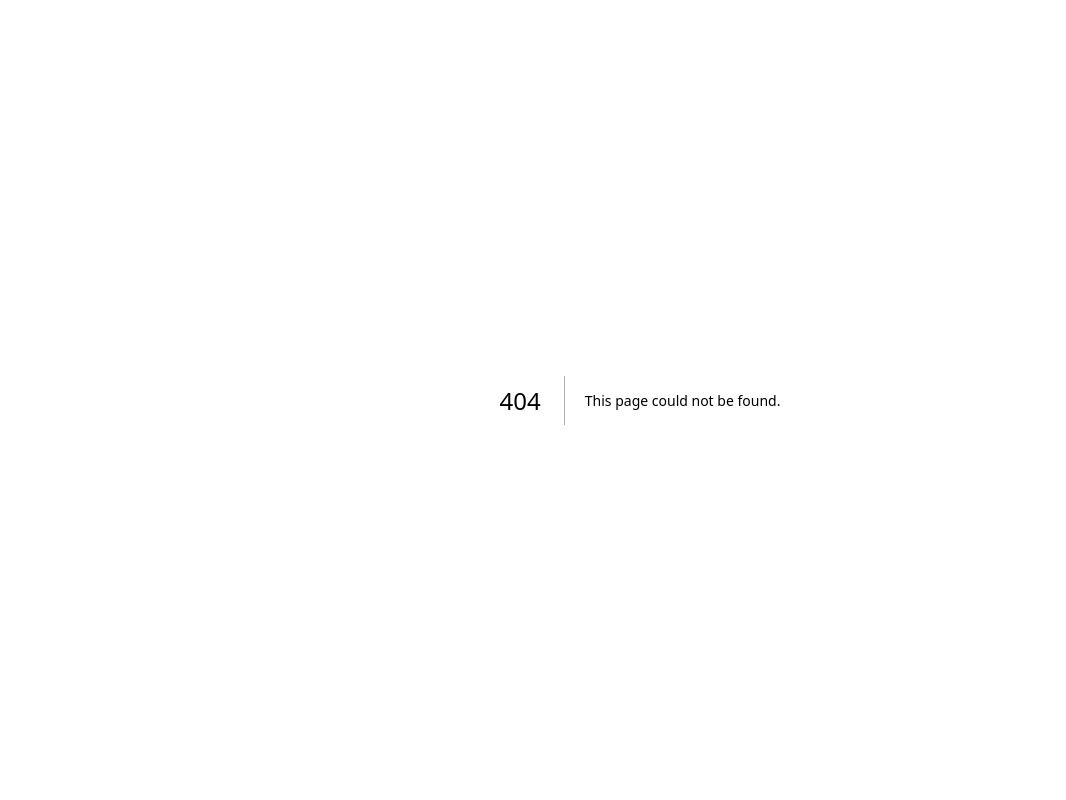
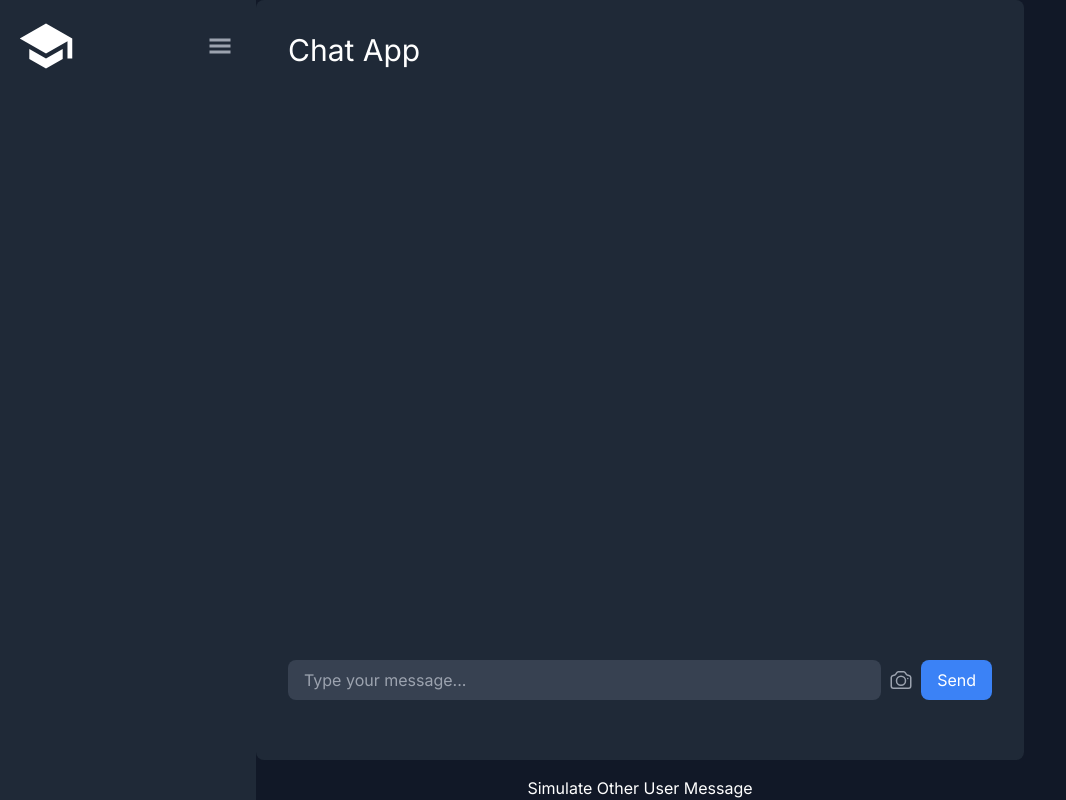
Before and after one commit to MohamedMErouane/pfe, a Next.js app: page /Chat in a window 1280 px wide. Before the commit this address had no page. Shown: the whole page, without its empty margins (0-1066 px from the left). Built offline with nearby package versions, Linux system fonts and the light colour scheme.

Commit message:
Ana Salit akhouya Lahoma YAsser V2

```diff
--- /dev/null
+++ b/app/Chat/page.tsx
@@ -0,0 +1,135 @@
+"use client"
+import React, { useState, useRef, useEffect } from 'react';
+import { CameraIcon } from '@heroicons/react/24/outline';
+import SideBar from '@/components/SideBar';
+
+interface Message {
+  text?: string;
+  sender: string;
+  image?: File;
+}
+
+const ChatPage = () => {
+  const [messages, setMessages] = useState<Message[]>([]);
+  const [newMessage, setNewMessage] = useState('');
+  const [image, setImage] = useState<File | null>(null);
+  const [displayedImage, setDisplayedImage] = useState<string | null>(null);
+  const chatRef = useRef<HTMLDivElement>(null);
+
+  const handleInputChange = (e: React.ChangeEvent<HTMLInputElement>) => {
+    setNewMessage(e.target.value);
+  };
+
+  const handleImageChange = (e: React.ChangeEvent<HTMLInputElement>) => {
+    const file = e.target.files?.[0];
+    if (file) {
+      setImage(file);
+    }
+  };
+
+  const handleSubmit = (e: React.FormEvent<HTMLFormElement>) => {
+    e.preventDefault();
+    if (newMessage.trim() !== '' || image) {
+      if (image) {
+        setMessages([...messages, { image, sender: 'Me' }]);
+        setImage(null);
+      } else {
+        setMessages([...messages, { text: newMessage, sender: 'Me' }]);
+      }
+      setNewMessage('');
+    }
+  };
+
+  const simulateOtherUserMessage = () => {
+    const randomMessage = 'Watakidayr!';
+    setMessages([{ text: randomMessage, sender: 'Ismail' }, ...messages]);
+  };
+
+  const handleImageClick = (img: string | null) => {
+    if (img) {
+      setDisplayedImage(img);
+    }
+  };
+
+  useEffect(() => {
+    // Scroll to bottom on new message
+    if (chatRef.current) {
+      chatRef.current.scrollTop = chatRef.current.scrollHeight;
+    }
+  }, [messages]);
+
+  return (
+    <div className="flex h-screen">
+      <SideBar />
+      <div className="flex-1 h-screen flex flex-col justify-center items-center bg-gray-900">
+        <div className="bg-gray-800 rounded-lg p-8 w-full max-w-screen-md flex flex-col flex-grow mx-auto">
+          <h1 className="text-white text-3xl mb-4">Chat App</h1>
+          <div className="flex-1 overflow-y-auto" ref={chatRef} style={{ maxHeight: '70vh' }}>
+            {messages.map((message, index) => (
+              <div key={index} className={`flex ${message.sender === 'Me' ? 'justify-end' : 'justify-start'} mb-4`}>
+                <div className={`flex items-center space-x-2 ${message.sender === 'Me' ? 'flex-row-reverse' : ''}`}>
+                  {message.sender !== 'Me' && (
+                    <div className="bg-gray-700 text-xs text-gray-300 px-2 py-1 rounded-md">
+                      {message.sender}
+                    </div>
+                  )}
+                  {message.text && (
+                    <div className={`rounded-lg px-4 py-2 max-w-md ${message.sender === 'Me' ? 'bg-blue-500 text-white' : 'bg-gray-700 text-white'}`}>
+                      {message.text}
+                    </div>
+                  )}
+                  {message.image && (
+                    <img
+                      src={URL.createObjectURL(message.image)}
+                      alt="Sent"
+                      className="rounded-lg max-w-xs cursor-pointer"
+                      onClick={() => handleImageClick(URL.createObjectURL(message.image))}
+                    />
+                  )}
+                </div>
+              </div>
+            )).reverse()} {/* Reverse the order of messages */}
+          </div>
+          {displayedImage && (
+            <div className="absolute inset-0 bg-black bg-opacity-50 flex justify-center items-center">
+              <img
+                src={displayedImage}
+                alt="Displayed"
+                className="max-w-full max-h-full cursor-pointer"
+                onClick={() => setDisplayedImage(null)}
+              />
+            </div>
+          )}
+          <form onSubmit={handleSubmit} className="flex items-center mt-4">
+            <input
+              type="text"
+              value={newMessage}
+              onChange={handleInputChange}
+              className="bg-gray-700 text-white flex-1 px-4 py-2 rounded-lg focus:outline-none focus:ring-2 focus:ring-blue-500"
+              placeholder="Type your message..."
+            />
+            <label htmlFor="imageUpload" className="cursor-pointer ml-2">
+              <CameraIcon className="w-6 h-6 text-gray-400 hover:text-gray-300" />
+            </label>
+            <input
+              type="file"
+              id="imageUpload"
+              onChange={handleImageChange}
+              accept="image/*"
+              className="hidden"
+            />
+            <button
+              type="submit"
+              className="bg-blue-500 text-white py-2 px-4 rounded-lg hover:bg-blue-600 focus:outline-none focus:bg-blue-600 ml-2"
+            >
+              Send
+            </button>
+          </form>
+        </div>
+        <button onClick={simulateOtherUserMessage} className="text-white mt-4">Simulate Other User Message</button>
+      </div>
+    </div>
+  );
+};
+
+export default ChatPage;
```
Also changed, not shown: styles/styles.module.css (+51 -0 lines).
